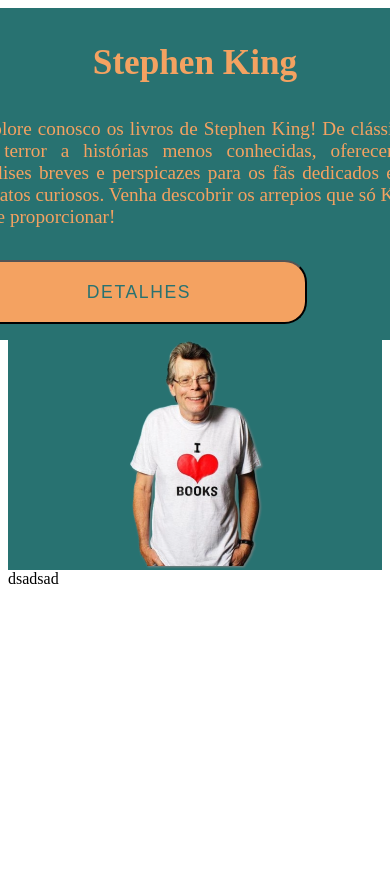
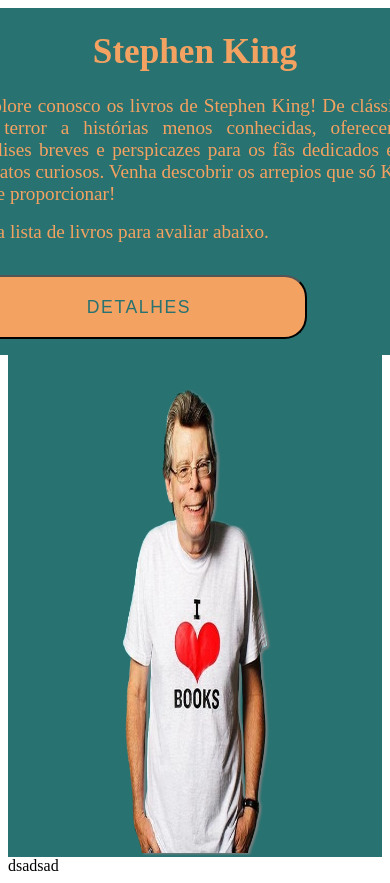
Before and after one commit to brenoSCosta/stephen-king-book-reviews, a Next.js app: page /landing in a window 390 px wide. Shown: the top 883 px of the page. Before the commit the page ends 844 px from the top, so only its background shows below. Built offline with nearby package versions, Linux system fonts and the light colour scheme.

Commit message:
Will adjust the header to be responsive in the future.

```diff
--- a/src/components/Header/Header.tsx
+++ b/src/components/Header/Header.tsx
@@ -14,6 +14,10 @@
             conhecidas, oferecemos análises breves e perspicazes para os fãs dedicados e os novatos
             curiosos. Venha descobrir os arrepios que só King sabe proporcionar!
           </S.HeaderDescriptionText>
+          <S.HeaderDescriptionText>
+            {' '}
+            Veja lista de livros para avaliar abaixo.
+          </S.HeaderDescriptionText>
           <Button type='button' typePrimary={false} name='Detalhes' />
         </S.HeaderDescription>
         <S.ImageContainer>
--- a/src/components/Header/styles.ts
+++ b/src/components/Header/styles.ts
@@ -6,11 +6,14 @@
   color: ${(props) => props.theme.colors.secondary};
   background-color: ${(props) => props.theme.colors.primary};
   padding: 1rem;
+  gap: 10rem;
+  max-width: 100vw;
   @media ${(props) => props.theme.devices.tablet} {
     flex-direction: column;
     align-items: center;
     justify-content: start;
     padding: 0;
+    gap: 2rem;
   }
 `;
 export const HeaderDescription = styled.div`
@@ -23,15 +26,14 @@
     font-size: ${(props) => props.theme.font.sizes.small};
   }
 `;
-export const HeaderDescriptionTitle = styled.h3`
+export const HeaderDescriptionTitle = styled.h1`
   text-align: center;
-  font-size: ${(props) => props.theme.font.sizes.medium};
   @media ${(props) => props.theme.devices.tablet} {
     font-size: ${(props) => props.theme.font.sizes.small};
   }
 `;
 export const HeaderDescriptionText = styled.p`
-  font-size: ${(props) => props.theme.font.sizes.xxsmall};
+  font-size: ${(props) => props.theme.font.sizes.xsmall};
   margin-bottom: 2rem;
   margin-top: 2rem;
   text-align: justify;
@@ -43,11 +45,10 @@
 
 export const ImageContainer = styled.div`
   position: relative;
+  width: '100%';
 `;
-export const ImageContainer2 = styled.div`
-  position: absolute;
-  width: 30rem;
-`;
+
 export const imageStyle = {
-  filter: 'drop-shadow(1px 1px 1px gray)',
+  filter: 'drop-shadow(2px 1px 1px gray)',
+  maxWidth: '100%',
 };
```
Also changed, not shown: public/assets/images/sking.png.
